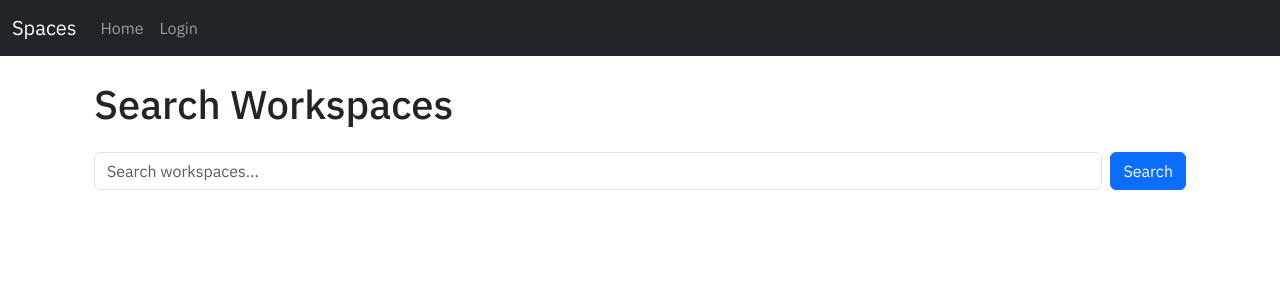
After one commit to Rachit74/spaces, a Django app: page /search_workspaces/ in a window 1280 px wide. The commit adds this page. Shown: the top 300 px of the page. Run offline with Django 5.2, Linux system fonts and the light colour scheme.

Commit message:
search worksapce function

```diff
--- a/spaces/workspace/templates/workspace/index.html
+++ b/spaces/workspace/templates/workspace/index.html
@@ -35,7 +35,7 @@
 
         <!-- Additional Actions for Authenticated Users -->
         <div class="text-center mt-4">
-            <a href="" class="btn btn-success btn-lg mx-2 mb-3 btn-sm">
+            <a href="{% url 'search_workspace' %}" class="btn btn-success btn-lg mx-2 mb-3 btn-sm">
                 <i class="fas fa-users"></i> Join a Workspace
             </a>
             <a href="{% url 'search' %}" class="btn btn-warning btn-lg mx-2 mb-3 btn-sm">
--- /dev/null
+++ b/spaces/workspace/templates/workspace/search_workspace.html
@@ -0,0 +1,37 @@
+{% extends 'user/base.html' %}
+
+{% block title %} Workspace Search {% endblock %}
+
+{% block content %}
+<div class="container mt-4">
+    <h1 class="mb-4">Search Workspaces</h1>
+
+    <!-- Search Form -->
+    <form method="get" action="" class="mb-4 d-flex">
+        <input type="text" name="query" class="form-control me-2" placeholder="Search workspaces..." required>
+        <button type="submit" class="btn btn-primary">Search</button>
+    </form>
+
+    {% if workspaces %}
+        <h2 class="mb-3">Search Results:</h2>
+        <ul class="list-group">
+            {% for workspace in workspaces %}
+                <li class="list-group-item d-flex justify-content-between align-items-center">
+                    <div>
+                        <strong>{{ workspace.name }}</strong>
+                    </div>
+                    <div>
+                        {% if user in workspace.members.all %}
+                            <a href="" class="btn btn-danger btn-sm">Remove</a>
+                        {% else %}
+                            <a href="" class="btn btn-success btn-sm">Add</a>
+                        {% endif %}
+                    </div>
+                </li>
+            {% endfor %}
+        </ul>
+    {% elif query %}
+        <p class="text-muted">No users found for "<strong>{{ query }}</strong>".</p>
+    {% endif %}
+</div>
+{% endblock %}
--- a/spaces/workspace/urls.py
+++ b/spaces/workspace/urls.py
@@ -13,4 +13,6 @@ urlpatterns = [
 
     path('delete_comment/<int:comment_id>', views.delete_comment, name='delete_comment'),
     path('delete_post/<int:post_id>', views.delete_post, name='delete_post'),
+
+    path('search_workspaces/', views.search_workspace, name='search_workspace'),
 ]
--- a/spaces/workspace/views.py
+++ b/spaces/workspace/views.py
@@ -143,3 +143,19 @@ def delete_post(request, post_id):
     else:
         post.delete()
         return redirect('workspace_discussion', workspace_id=post.workspace.id)
+
+# search workspace view
+def search_workspace(request):
+    query = request.GET.get('query', '').strip()
+    workspaces = None
+
+    if query:
+        workspaces = Workspace.objects.filter(name__icontains=query)
+
+    context = {
+        'workspaces': workspaces,
+        'user': request.user,
+        'query': query,
+    }
+
+    return render(request, 'workspace/search_workspace.html', context=context)
```
Also changed, not shown: spaces/user/views.py (+7 -1 lines).
